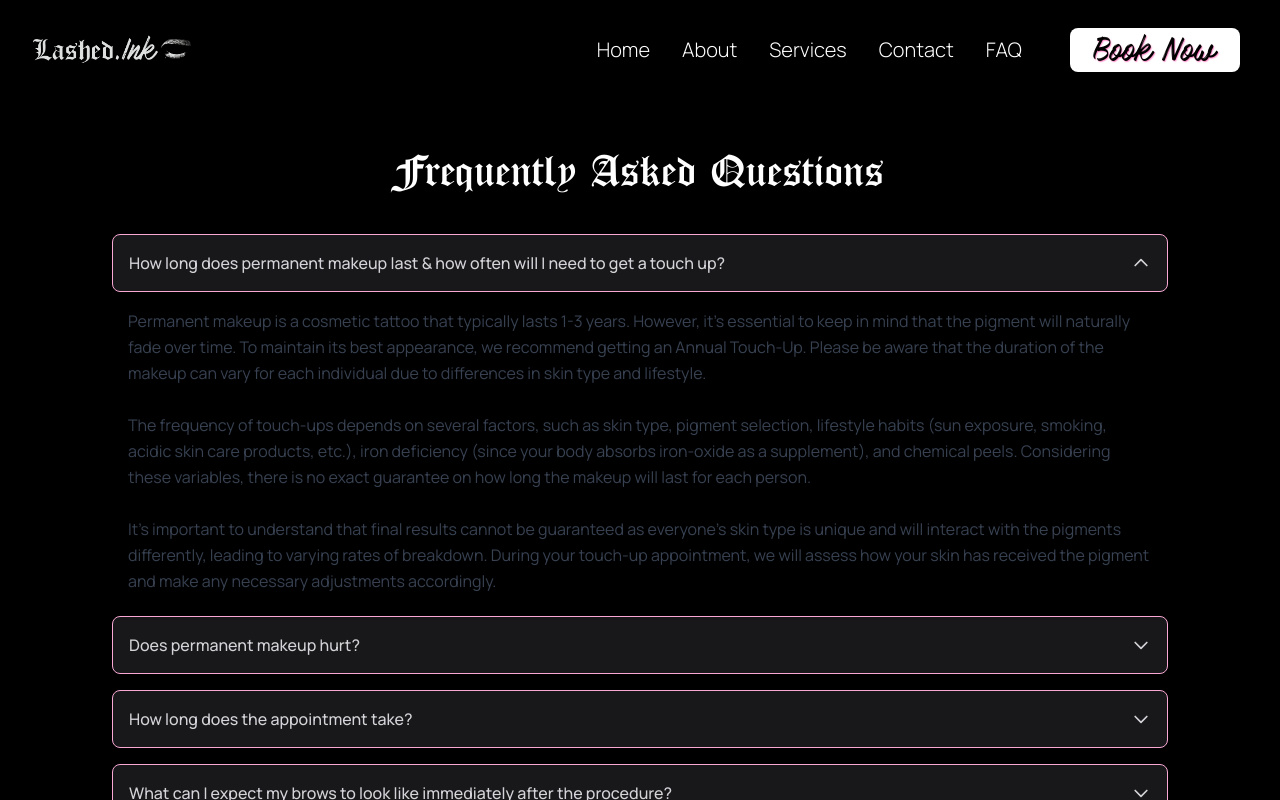
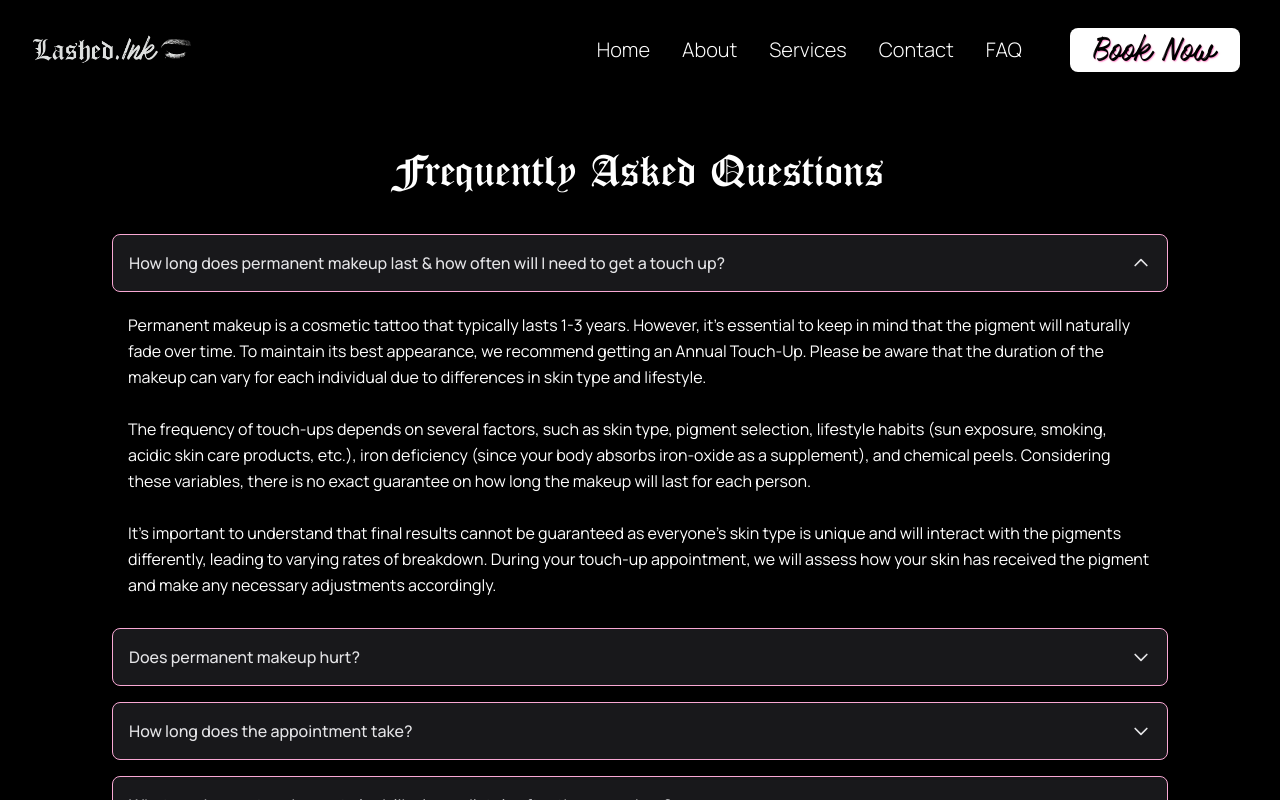
Before and after one commit to dustinapodaca/lashedink, a React (Vite) app: page /faq in a window 1280 px wide. Both pictures are taken after a click on the heading 640 px from the left and 263 px from the top of the page. Shown: the top 800 px of the page. Built offline with nearby package versions, Linux system fonts and the light colour scheme.

Commit message:
faq fixes

```diff
--- a/src/Components/FAQItem/index.tsx
+++ b/src/Components/FAQItem/index.tsx
@@ -27,7 +27,7 @@ const FAQItem = ({ question, answer }: FAQItemProps) => {
 
   return (
     <details className="group [&_summary::-webkit-details-marker]:hidden">
-      <summary className="flex cursor-pointer items-center justify-between gap-1.5 rounded-lg p-4 bg-zinc-900 border border-pink-300 text-zinc-300">
+      <summary className="flex cursor-pointer items-center justify-between gap-1.5 rounded-lg p-4 bg-zinc-900 border border-pink-300 text-zinc-200">
         <h2 className="font-medium">{question}</h2>
         <svg
           className="h-5 w-5 shrink-0 transition duration-300 group-open:-rotate-180"
@@ -46,7 +46,7 @@ const FAQItem = ({ question, answer }: FAQItemProps) => {
       </summary>
 
       {answer && (
-        <div className="mt-4 px-4 -mb-5 leading-relaxed text-gray-700 dark:text-gray-200">
+        <div className="mt-5 px-4 -mb-3 leading-relaxed text-white">
           {renderParagraphs(answer)}
         </div>
       )}
```
